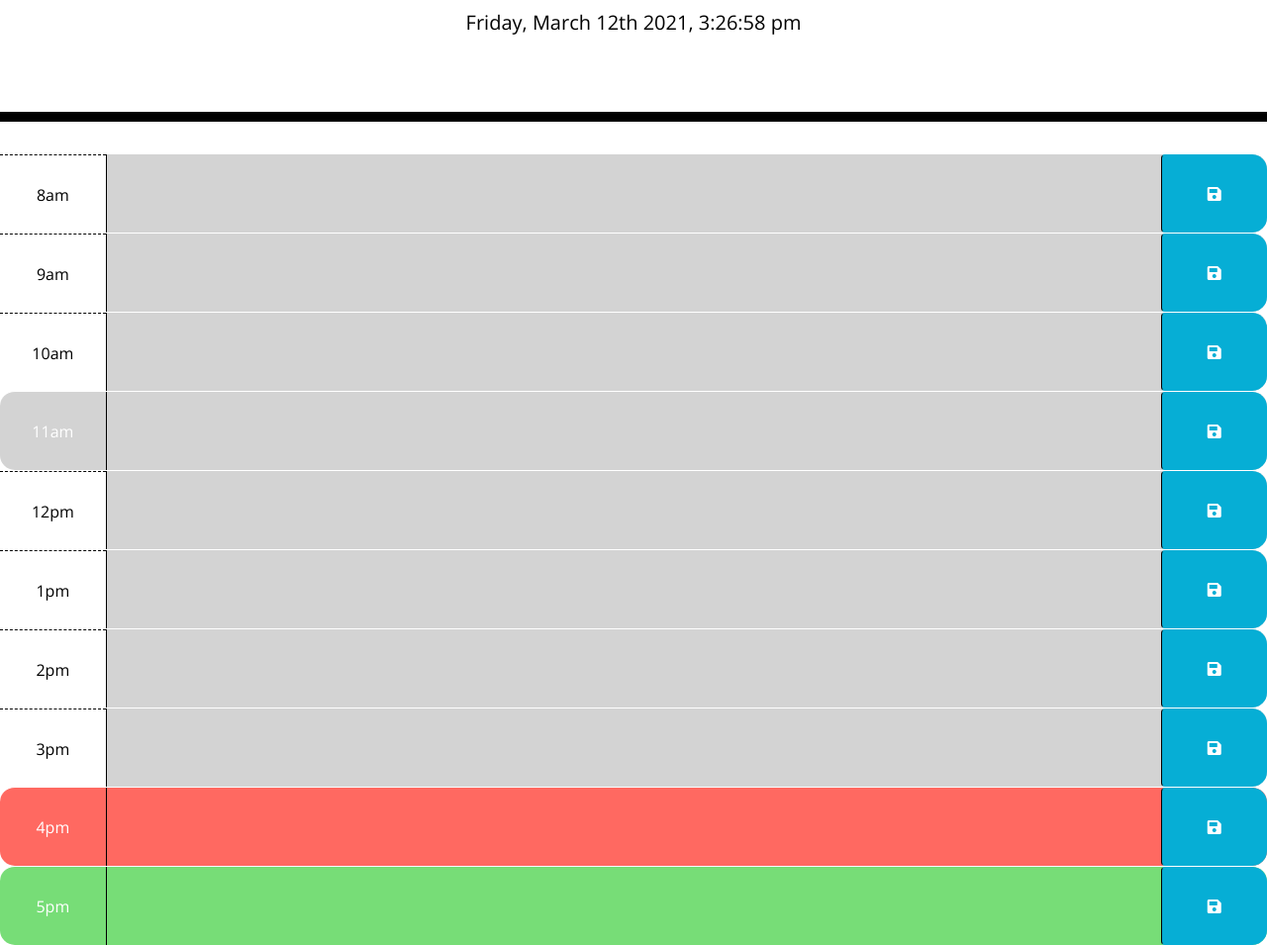
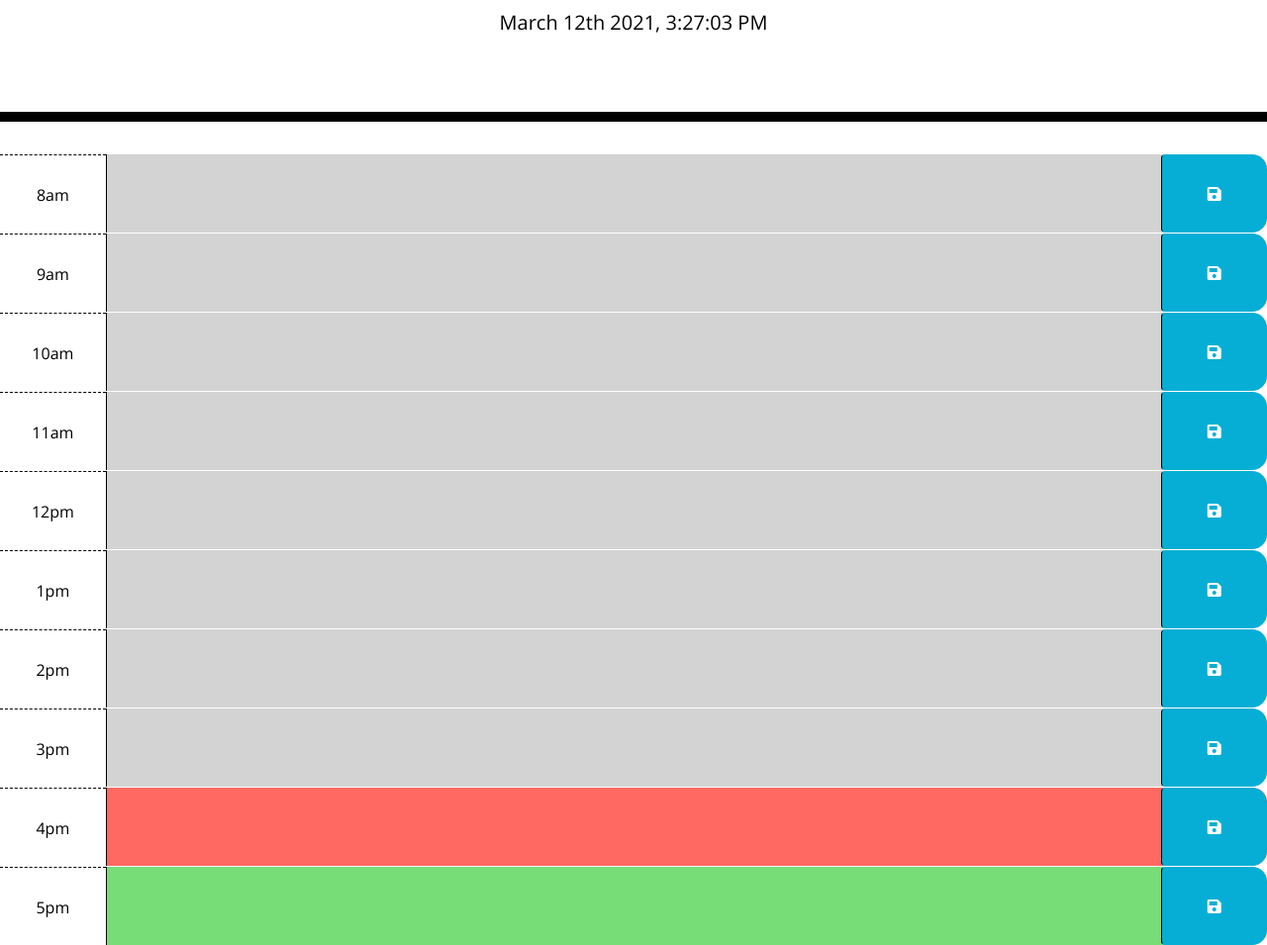
Before and after one commit to bdurham227/Plan-Your-Day, a plain HTML site: page index.html in a window 1280 px wide. Shown: the part 181-1136 px from the top of the page at 99% size. Drawn offline with nearby package versions, Linux system fonts and the light colour scheme.

Commit message:
added an updating timer via setinterval to the time function, fixed minor issue on html

```diff
--- a/assets/script/myscript.js
+++ b/assets/script/myscript.js
@@ -1,28 +1,27 @@
 //function displaying current day and time using moments.js
 
 
-    var currentDay = moment().format("dddd, MMMM Do YYYY, h:mm:ss a");
-    $('#currentDay').text(currentDay);
+    //var currentDay = moment().format("dddd, MMMM Do YYYY, h:mm:ss A");
 
+var currentDayUpdater = function () {
+    $('#currentDay').text(moment().format('MMMM Do YYYY, h:mm:ss A'));
+};
 
+$(document).ready(function(){
+    setInterval(currentDayUpdater, 1000);
 
-   /* if (now > 8) {
-        $("#comment9am").addClass("past");
-      } else if (now >= 8 && now < 9) {
-        $("#comment9am").addClass("present");
-      } else if (now < 9) {
-        $("#comment9am").addClass("future");
-      }*/
 
 
 
 
 //to dos
+//might use these variables for local storage? not sure yet
 var timeSlot = $('.description');
 var currentHour = $('.time-block');
 //console.log(currentHour);
 var rightNow = moment().hour();
 //console.log(rightNow);
+
 
 
 function checkTime() {
@@ -107,33 +106,12 @@ function checkTime() {
         $('#hour17').addClass('future');
     }
 
-
-
-
-
-
-
-
-
-
-
-
-
-
-
-
-
-
-
-
-
-
-
-
 }
 checkTime();
-
-
+});
+//need to add event listener for saveBtn and sync with local storage
+//create local storage for user inputs in the textarea at least get it to setItems into the local storage
+//probably need to create a function with a time interval (setInterval) to keep the countTime function relevant or up to date
 
 var saveBtn = $('.saveBtn');
 console.log(saveBtn);
@@ -161,6 +139,16 @@ var hour15 = $('#hour15');
 var hour16 = $('#hour16');
 var hour17 = $('#hour17');
 
+
+/*var allTimeBlocks = {
+    hour8: $('#hour8').val();
+    hour9: $('#hour9');
+    hour10: $('#hour10');
+}
+
+for (var i = 0; i < allTimeBlocks.length; i++) {
+
+}*/
 
 
 
--- a/index.html
+++ b/index.html
@@ -64,7 +64,7 @@
        </div>
        <!--------------------------------------------------------------------------------->
        <div id="hour11" class="row time-block">
-           <div class="col-md-1">
+           <div class="col-md-1 hour">
                11am
            </div>
            <textarea class="col-md-10 description">
@@ -114,7 +114,7 @@
        </div>
        <!--------------------------------------------------------------------------------->
        <div id="hour16" class="row time-block">
-           <div class="col-md-1">
+           <div class="col-md-1 hour">
                4pm
            </div>
            <textarea class="col-md-10 description">
@@ -124,7 +124,7 @@
        </div>
        <!--------------------------------------------------------------------------------->
        <div id="hour17" class="row time-block">
-           <div class="col-md-1">
+           <div class="col-md-1 hour">
                5pm
            </div>
            <textarea class="col-md-10">
```
